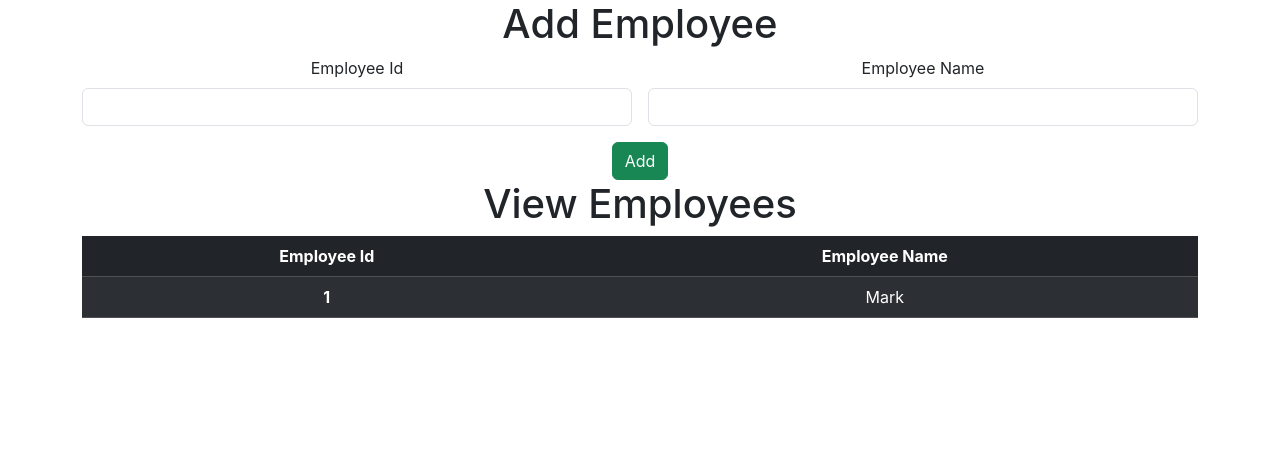
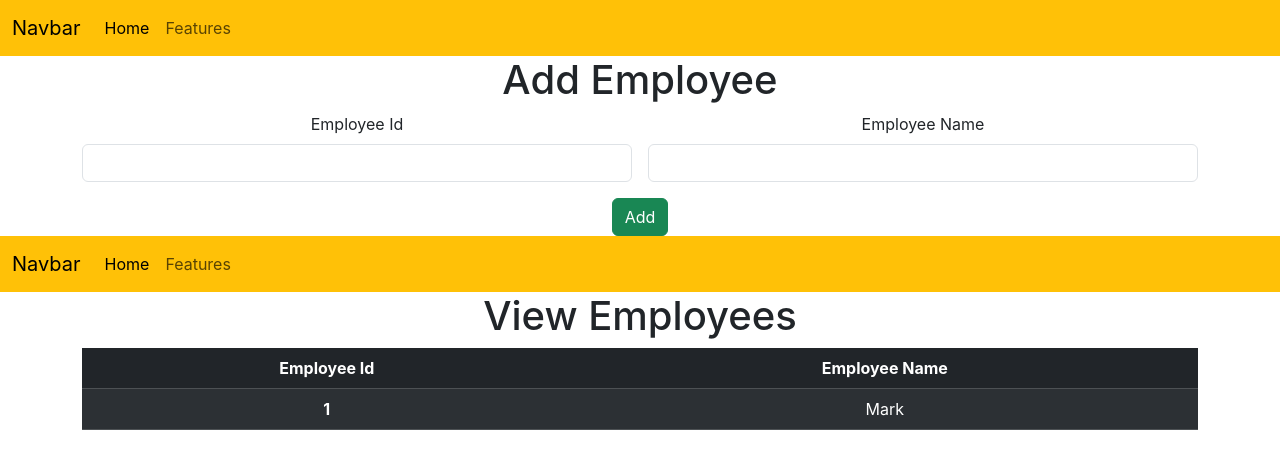
Before and after one commit to Gloriya2001/employee-app-react, a React (Create React App) app: page / in a window 1280 px wide. Shown: the top 468 px of the page. Built offline with nearby package versions, Linux system fonts and the light colour scheme.

Commit message:
Navbar created and distributed

```diff
--- a/src/components/Add.jsx
+++ b/src/components/Add.jsx
@@ -1,9 +1,10 @@
 import React from 'react'
+import Navbar from './Navbar'
 
 const Add = () => {
     return (
         <div>
-
+            <Navbar />
             <div className="container">
                 <div className="row">
                     <div className="col col-12 col-sm-12 col-md-12 col-lg-12 col-xl-12 col-xxl-12">
--- /dev/null
+++ b/src/components/Navbar.jsx
@@ -0,0 +1,34 @@
+import React from 'react'
+
+const Navbar = () => {
+    return (
+        <div>
+
+            <nav class="navbar navbar-expand-lg bg-warning">
+                <div class="container-fluid">
+                    <a class="navbar-brand" href="#">Navbar</a>
+                    <button class="navbar-toggler" type="button" data-bs-toggle="collapse" data-bs-target="#navbarNav" aria-controls="navbarNav" aria-expanded="false" aria-label="Toggle navigation">
+                        <span class="navbar-toggler-icon"></span>
+                    </button>
+                    <div class="collapse navbar-collapse" id="navbarNav">
+                        <ul class="navbar-nav">
+                            <li class="nav-item">
+                                <a class="nav-link active" aria-current="page" href="#">Home</a>
+                            </li>
+                            <li class="nav-item">
+                                <a class="nav-link" href="#">Features</a>
+                            </li>
+
+
+                        </ul>
+                    </div>
+                </div>
+            </nav>
+
+
+
+        </div>
+    )
+}
+
+export default Navbar
--- a/src/components/View.jsx
+++ b/src/components/View.jsx
@@ -1,9 +1,10 @@
 import React from 'react'
+import Navbar from './Navbar'
 
 const View = () => {
     return (
         <div>
-
+            <Navbar />
             <div className="container">
                 <div className="row">
                     <div className="col col-12 col-sm-12 col-md-12 col-lg-12 col-xl-12 col-xxl-12">
```
Also changed, not shown: src/App.js (+5 -2 lines).
